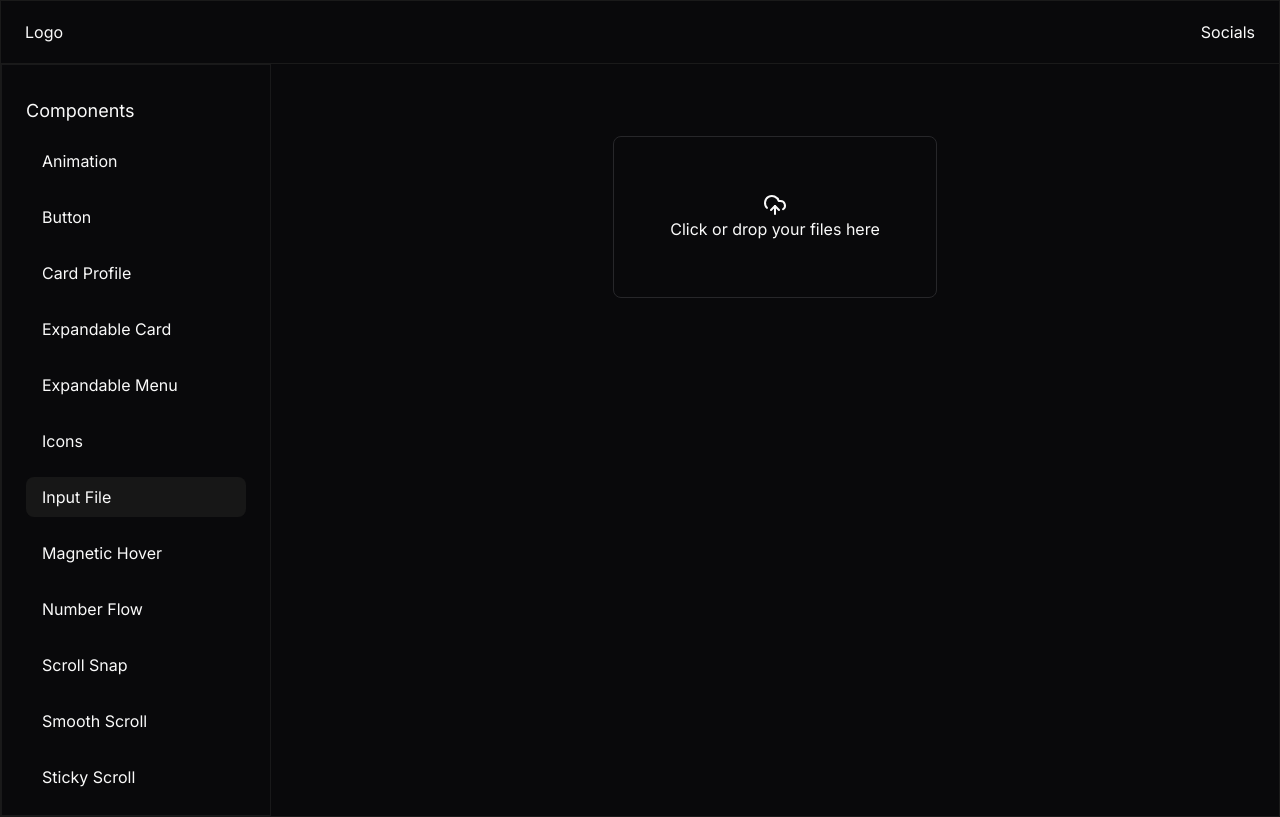
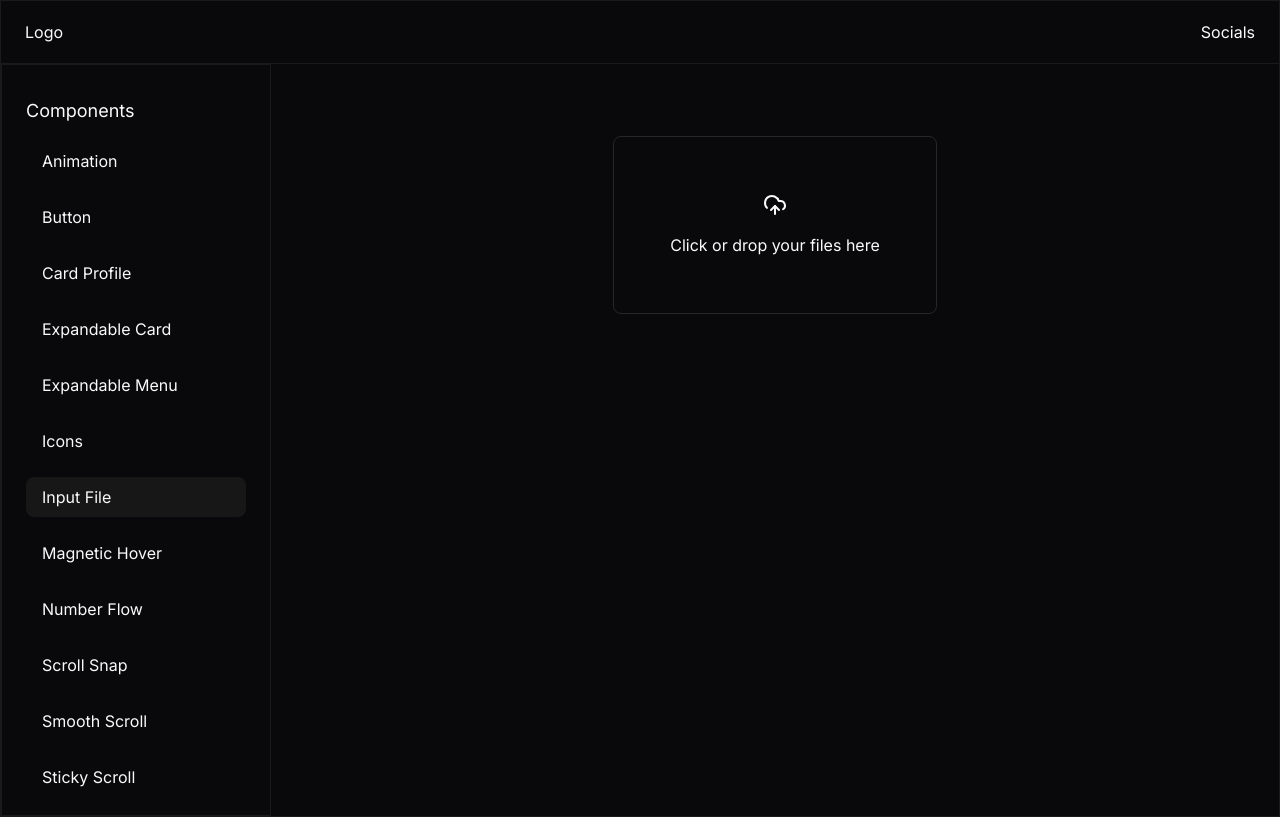
Before and after one commit to gabrielpramalho/playground-motion, a Next.js app: page /ui/input-file in a window 1280 px wide. Built offline with nearby package versions, Linux system fonts and the light colour scheme.

Commit message:
feat: add some transition

```diff
--- a/src/app/ui/input-file/_components/input-file.tsx
+++ b/src/app/ui/input-file/_components/input-file.tsx
@@ -7,13 +7,13 @@ export function InputFile() {
         htmlFor="file"
         className="flex items-center justify-center p-6 border rounded-lg cursor-pointer group"
       >
-        <div className='p-8'>
+        <div className="p-8 space-y-4">
           <div className="flex justify-center gap-2">
-            <div className="group-hover:-translate-y-2">
-              <CloudUpload />
+            <div className="group-hover:-translate-y-2 transition-transform duration-600 [transition-timing-function:cubic-bezier(0.25,0.1,0.25,1)]">
+              <CloudUpload className='size-6' />
             </div>
           </div>
-          <span>Click or drop your files here</span>
+          <span className='block'>Click or drop your files here</span>
         </div>
       </label>
 
```
